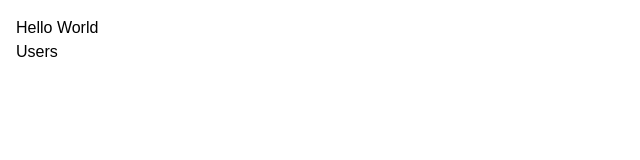
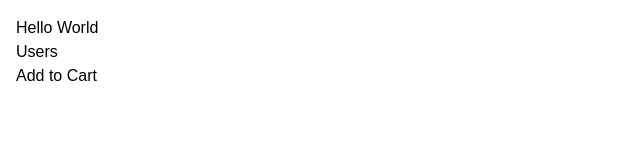
Before and after one commit to JoeWat2005/ai_manager, a Next.js app: page / in a window 1280 px wide. Shown: the top 160 px of the page, without its empty margins (0-640 px from the left). Built offline with nearby package versions, Linux system fonts and the light colour scheme.

Commit message:
server side fetching

```diff
--- /dev/null
+++ b/app/components/AddToCart.tsx
@@ -0,0 +1,10 @@
+'use client';
+import React from 'react'
+
+export const AddToCart = () => {
+  return (
+    <div>
+        <button onClick={() => console.log('Click')}>Add to Cart</button>
+    </div>
+  )
+}
--- /dev/null
+++ b/app/components/ProductCard.tsx
@@ -0,0 +1,9 @@
+import React from 'react'
+import { AddToCart } from './AddToCart'
+export const ProductCard = () => {
+  return (
+    <div>
+        <AddToCart />
+    </div>
+  )
+}
--- a/app/page.tsx
+++ b/app/page.tsx
@@ -1,10 +1,12 @@
 import Image from "next/image";
 import Link from "next/link";
+import { ProductCard } from "./components/ProductCard";
 
 export default function Home() {
   return (
     <main><h1>Hello World</h1>
     <Link href="/users">Users</Link>
+    <ProductCard />
     </main>
   );
 }
--- a/app/users/page.tsx
+++ b/app/users/page.tsx
@@ -1,8 +1,20 @@
 import React from 'react'
 
-const UsersPage = () => {
+interface User {
+  id: number;
+  name: string;
+}
+
+const UsersPage = async () => {
+  const res = await fetch('https://jsonplaceholder.typicode.com/users');
+  const users: User[] = await res.json();
   return (
-    <div> UsersPage</div>
+    <>
+    <h1>Users</h1>
+    <ul>
+      {users.map(user => <li key={user.id}>{user.name}</li>)}
+    </ul>
+    </>
   )
 }
 
```
